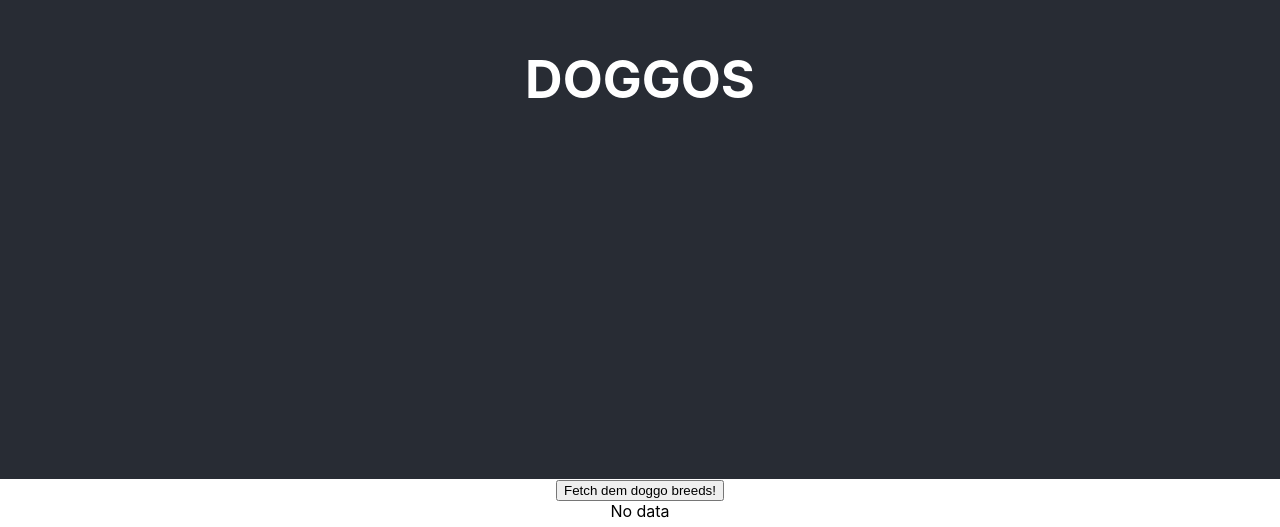
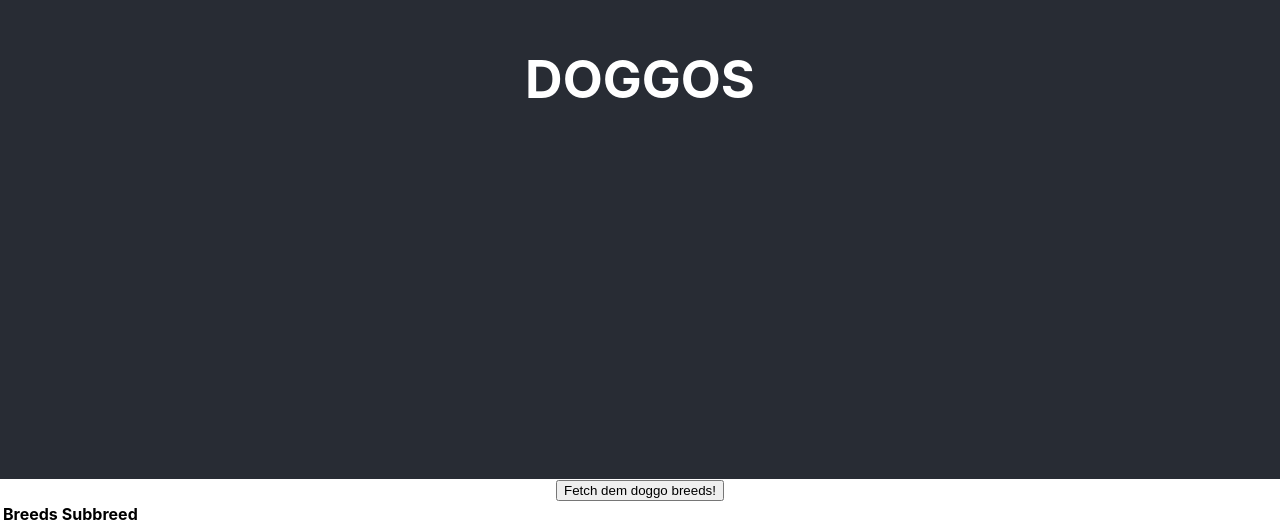
Before and after one commit to okkimus/Doggos, a React (Create React App) app: page / in a window 1280 px wide. Shown: the part 321-848 px from the top of the page. Built offline with nearby package versions, Linux system fonts and the light colour scheme.

Commit message:
Mapping data to breed type

```diff
--- a/src/components/BreedListing.tsx
+++ b/src/components/BreedListing.tsx
@@ -1,15 +1,36 @@
 import React, { useState } from 'react';
 
+interface Breed {
+    breedName: string,
+    variants: Array<string>
+}
+
 const BreedListing = () => {
-    const [breeds, setBreeds] = useState(null)
-    const [breedNames, setBreedNames] = useState<string[]>([])
+    const [breeds, setBreeds] = useState<Breed[]>([])
 
     const fetchBreeds = async () => {
         const res = await fetch("https://dog.ceo/api/breeds/list/all")
         const json = await res.json()
         const data = json.message
-        setBreeds(data)
-        setBreedNames(Object.keys(data))
+
+        const breedKeys = Object.keys(data)
+        const breedList = new Array<Breed>();
+        breedKeys.forEach(bk => {
+            const variants = data[bk] as Array<string>
+
+            if (variants.length > 0) {
+                variants.forEach(v => breedList.push({
+                    breedName: v + " " + bk,
+                    variants: variants.filter(variant => variant !== v)
+                }))
+            } else {
+                breedList.push({
+                    breedName: bk,
+                    variants: []
+                })
+            }
+        })
+        setBreeds(breedList)
     }
 
 
@@ -17,10 +38,24 @@ const BreedListing = () => {
     return (
         <section>
             <button onClick={fetchBreeds}>Fetch dem doggo breeds!</button>
-            { !breeds ?
-                <div>No data</div> :
-                breedNames.map(bn => <div>{bn}</div>)
-            }
+                <table>
+                    <thead>
+                        <tr>
+                            <th>Breeds</th>
+                            <th>Subbreed</th>
+                        </tr>
+                    </thead>
+                    <tbody>
+                        { !breeds ?
+                            <tr>Empty</tr> :
+                            breeds.map(b =>
+                            <tr>
+                                <td>{b.breedName}</td>
+                                <td>{b.variants.join(", ")}</td>
+                            </tr>)
+                        }
+                    </tbody>
+                </table>
         </section>
     );
 }
```
